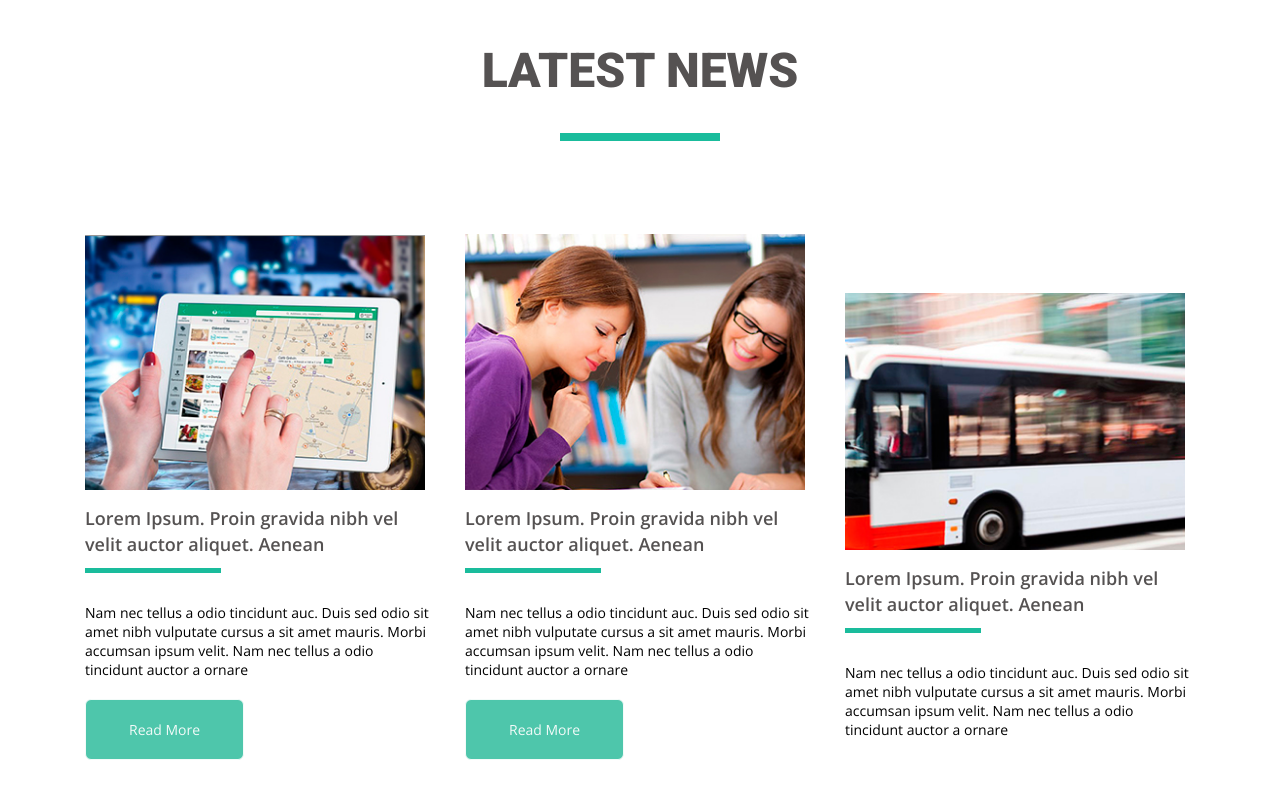
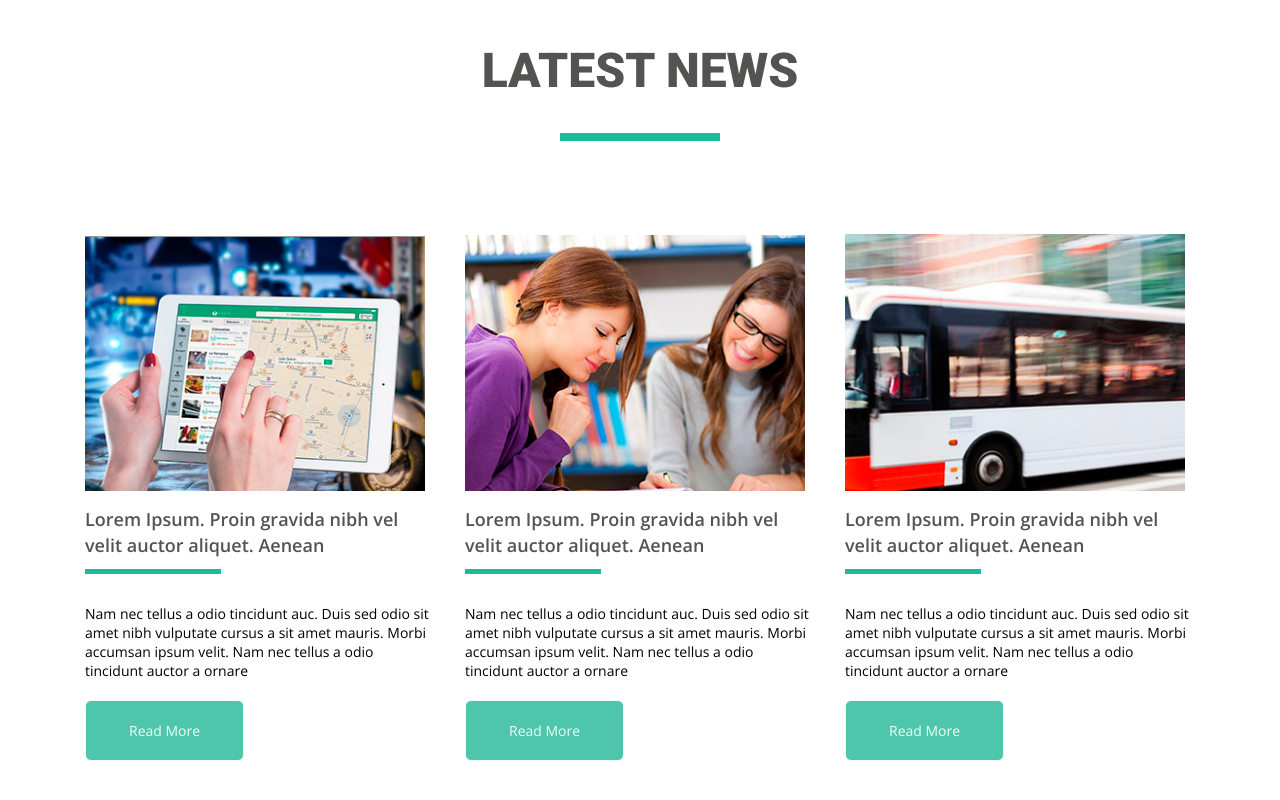
Before and after one commit to Sofol/fe-30, a plain HTML site: page HTML-CSS/module 4/index.html in a window 1280 px wide. Shown: the part 1284-2084 px from the top of the page. Before the commit the page ends 2044 px from the top, so only its background shows below. Drawn offline with nearby package versions, Linux system fonts and the light colour scheme.

Commit message:
hello world

```diff
--- a/HTML-CSS/module 4/css/styles.css
+++ b/HTML-CSS/module 4/css/styles.css
@@ -184,6 +184,7 @@ img{
     font-weight: lighter;
     font-size: 14px;
     border-radius: 6px;
+    margin-bottom:45px;
 }
 
 .bluetshirt{
--- a/HTML-CSS/module 4/index.html
+++ b/HTML-CSS/module 4/index.html
@@ -129,6 +129,7 @@
                     <img src="./img/bus.jpg" alt="ipad" width="340" height="260" class="news-img">
                     <h3 class="top">Lorem Ipsum. Proin gravida nibh vel velit auctor aliquet. Aenean</h3>
                     <p class="about">Nam nec tellus a odio tincidunt auc. Duis sed odio sit amet nibh vulputate cursus a sit amet mauris. Morbi accumsan ipsum velit. Nam nec tellus a odio tincidunt auctor a ornare</p>
+                    <button class="readmore">Read More</button>
                 </li>
              </ul>
             </div>
```
